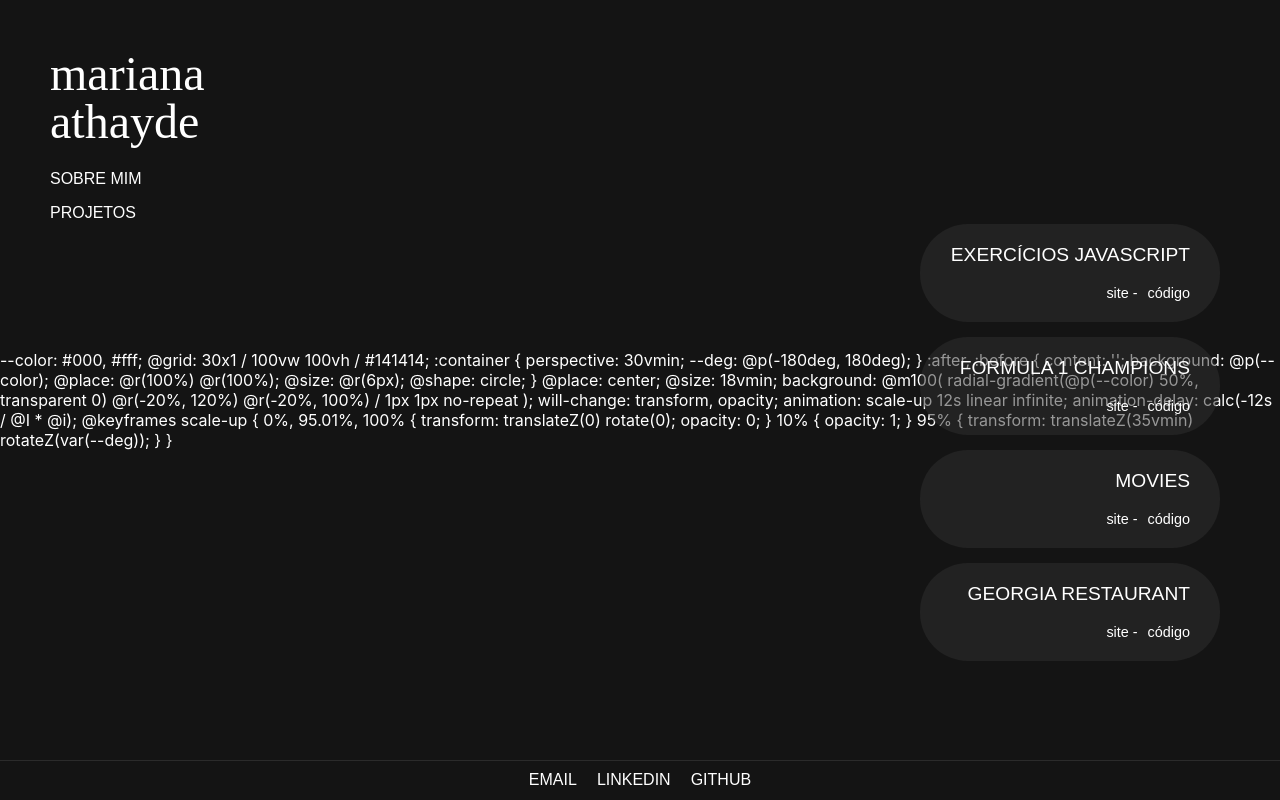
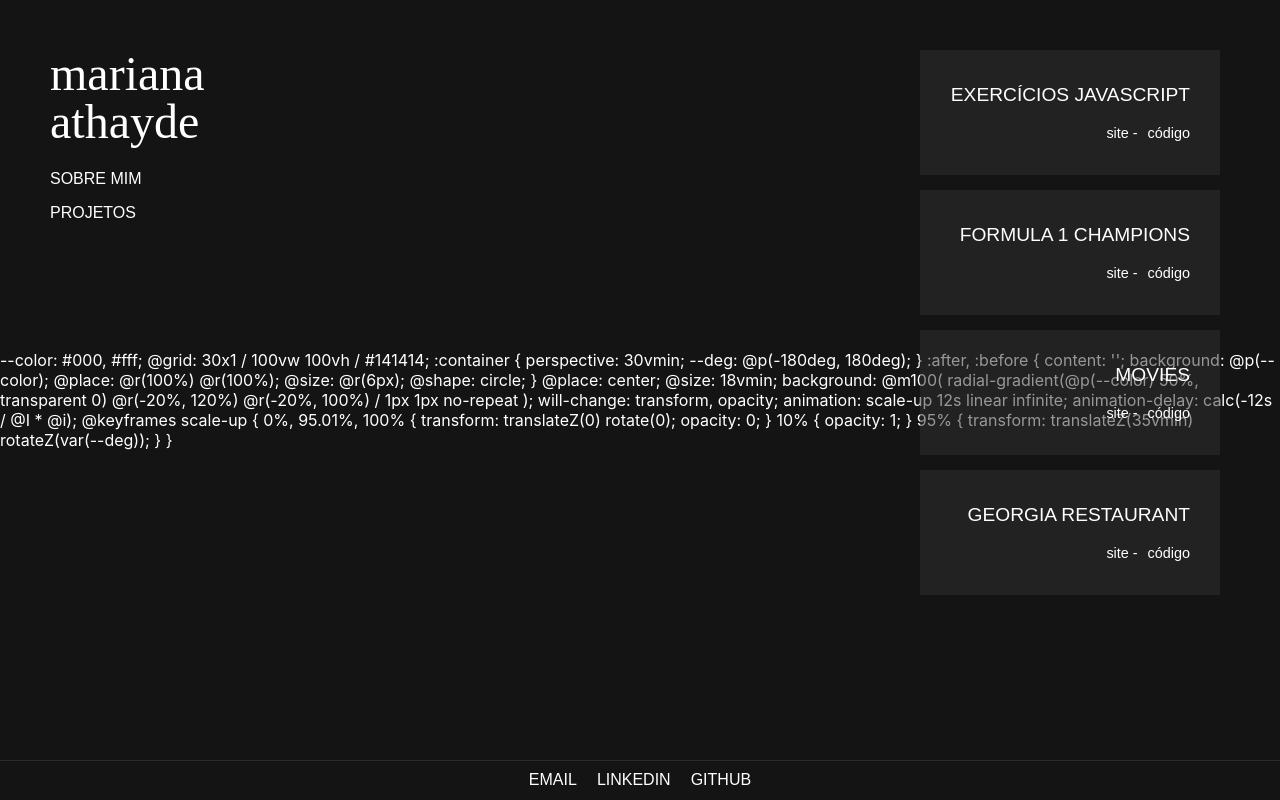
Before and after one commit to MarianaOzorio/portfolio-v2, a React (Create React App) app: page /projects in a window 1280 px wide. Built offline with nearby package versions, Linux system fonts and the light colour scheme; the HTML template or start-up script is replaced by a standard one; a web font is replaced by a local one.

Commit message:
styles adjustments

```diff
--- a/src/Pages/Projects/Projects.module.css
+++ b/src/Pages/Projects/Projects.module.css
@@ -1,14 +1,34 @@
-.projectsList {
-  height: 100vh;
+.projectsWrapper {
+  height: 100%;
   display: flex;
-  align-items: center;
   justify-content: right;
+  overflow-y: scroll;
+  overflow-x: hidden;
+  scroll-behavior: smooth;
+  will-change: scroll-position;
+  backface-visibility: hidden;
+  transform: translateZ(0);
 }
 
-.projectsList li {
+::-webkit-scrollbar {
+  width: 10px;
+}
+
+::-webkit-scrollbar-thumb {
+  background: #888;
+}
+
+::-webkit-scrollbar-thumb:hover {
+  background: #555;
+}
+
+.projectsWrapper li {
   width: 300px;
-  border-radius: 48px;
+  height: 125px;
   background-color: rgba(49, 49, 49, 0.5);
+  display: flex;
+  flex-direction: column;
+  justify-content: center;
   margin-bottom: 15px;
   list-style-type: none;
   text-align: right;
@@ -17,14 +37,22 @@
   margin-right: 10px;
 }
 
-.projectsList h3 {
+.projectsWrapper li:last-child {
+  margin-bottom: 0;
+}
+
+.projectsWrapper li:hover {
+  background-color: rgba(49, 49, 49, 0.8);
+}
+
+.projectsWrapper h3 {
   font-size: 1.2rem;
   text-transform: uppercase;
   font-weight: 400;
   margin-right: 10px;
 }
 
-.projectsList a {
+.projectsWrapper a {
   text-decoration: none;
   color: #fff;
   font-size: 0.9rem;
@@ -32,12 +60,12 @@
 }
 
 @media only screen and (max-width: 768px) {
-  .projectsList {
+  .projectsWrapper {
     display: flex;
     justify-content: center;
   }
 
-  .projectsList h3 {
+  .projectsWrapper h3 {
     font-size: 1rem;
   }
 }
--- a/src/Pages/Projects/Projects.tsx
+++ b/src/Pages/Projects/Projects.tsx
@@ -1,21 +1,22 @@
-import React from "react";
 import styles from "./Projects.module.css";
 import projects from "../../local-json/projects.json";
 
 function Projects() {
   return (
-    <div className={styles.projectsList}>
+    <div className={styles.projectsWrapper}>
       <ul>
         {projects.map((project) => (
           <li key={project.name}>
             <h3>{project.name}</h3>
             <br></br>
-            <a href={project.siteUrl} target="_blank">
-              site -
-            </a>
-            <a href={project.codigoUrl} target="_blank">
-              código
-            </a>
+            <div>
+              <a href={project.siteUrl} target="_blank" rel="noreferrer">
+                site -
+              </a>
+              <a href={project.codigoUrl} target="_blank" rel="noreferrer">
+                código
+              </a>
+            </div>
           </li>
         ))}
       </ul>
```
